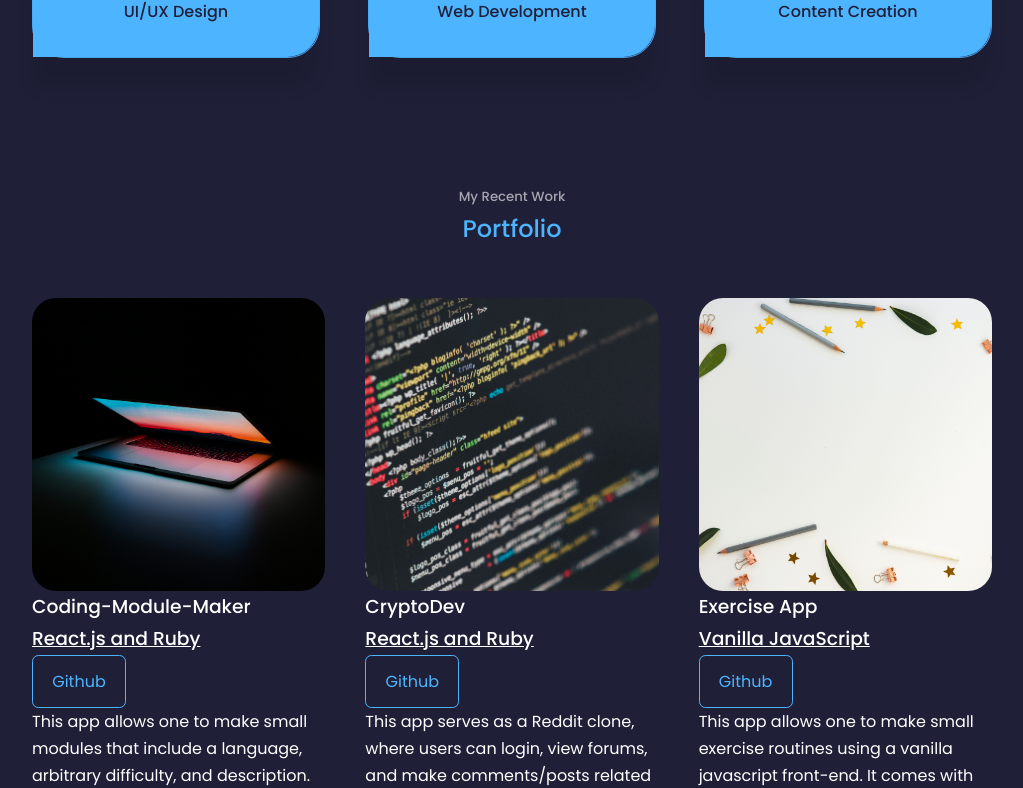
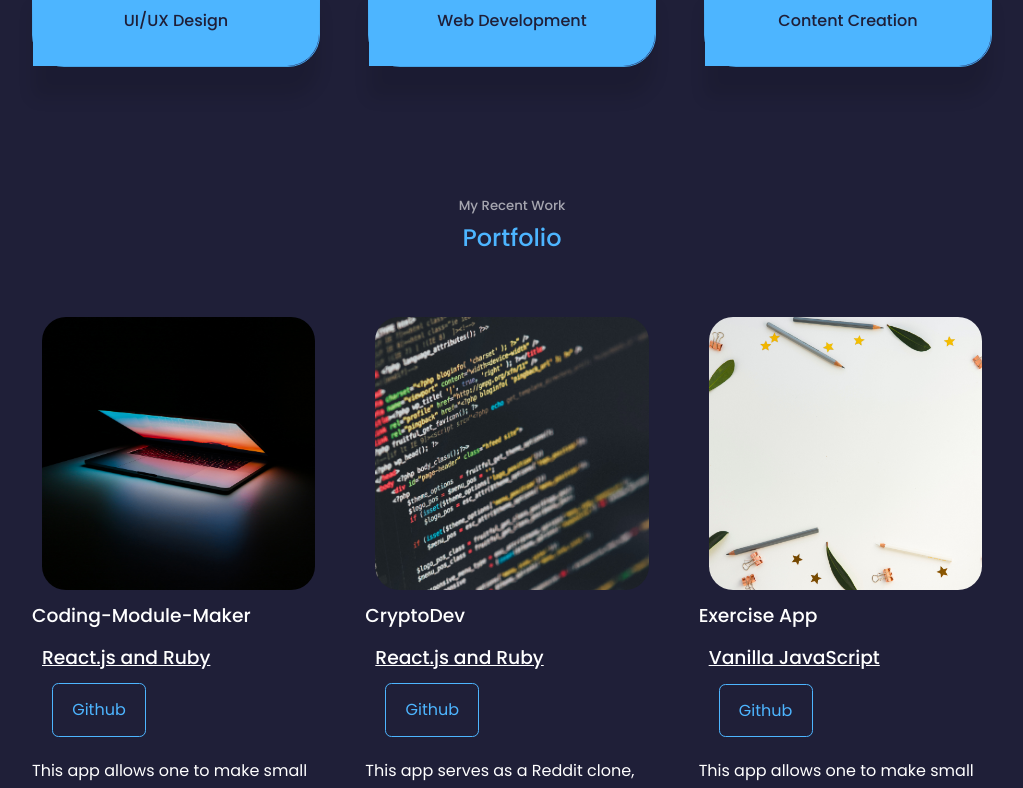
Before and after one commit to ericeinerson/react-portfolio, a React (Create React App) app: page / in a window 1280 px wide. Shown: the part 1974-2762 px from the top of the page, without its empty margins (128-1151 px from the left). Built offline with nearby package versions, Linux system fonts and the light colour scheme.

Commit message:
added margins in portfolio section, fixed spacing issues for different screen sizes again, and added in scrollindicator folder

```diff
--- a/src/App.js
+++ b/src/App.js
@@ -1,5 +1,5 @@
 import React from 'react'
-import ScrollIndicator from './components/ScrollIndicator'
+import ScrollIndicator from './components/ScrollIndicator/ScrollIndicator'
 import Header from "./components/Header/Header"
 import Nav from "./components/Nav/Nav"
 import About from "./components/About/About"
--- a/src/components/Portfolio/portfolio.css
+++ b/src/components/Portfolio/portfolio.css
@@ -6,6 +6,7 @@
 }
 
 .portolio__item {
+    margin: 100px;
     background: var(--color-bg-variant);
     padding: 1.2rem;
     border-radius: 2rem;
@@ -19,14 +20,20 @@
 }
 
 .project__language {
+    margin: 10px;
     text-decoration: underline;
 }
 
 .portfolio__item-image {
+    margin: 10px;
     display: flex;
     aspect-ratio: 1/1;
     border-radius: 1.5rem;
     overflow: hidden;
+}
+
+.btn {
+    margin: 10px;
 }
 
 /* ==============MEDIA QUERIES (MEDIUM DEVICES==========*/
@@ -61,7 +68,7 @@
 
 @media screen and (max-width: 600px) {
     .portfolio__container{
-        height: 200vh;
+        height: 450vh;
         width: 100%;
         overflow: hidden;
         margin: 0;
@@ -94,7 +101,7 @@
 
 @media screen and (max-width: 500px) and (max-height: 925px) {
     .portfolio__container {
-        height: 300vh;
+        height: 400vh;
         width: 100%;
         overflow: hidden;
         margin: 0;
```
Also changed, not shown: src/components/ScrollIndicator/ScrollIndicator.css (renamed from src/components/ScrollIndicator.css), src/components/ScrollIndicator/ScrollIndicator.js (renamed from src/components/ScrollIndicator.js).
